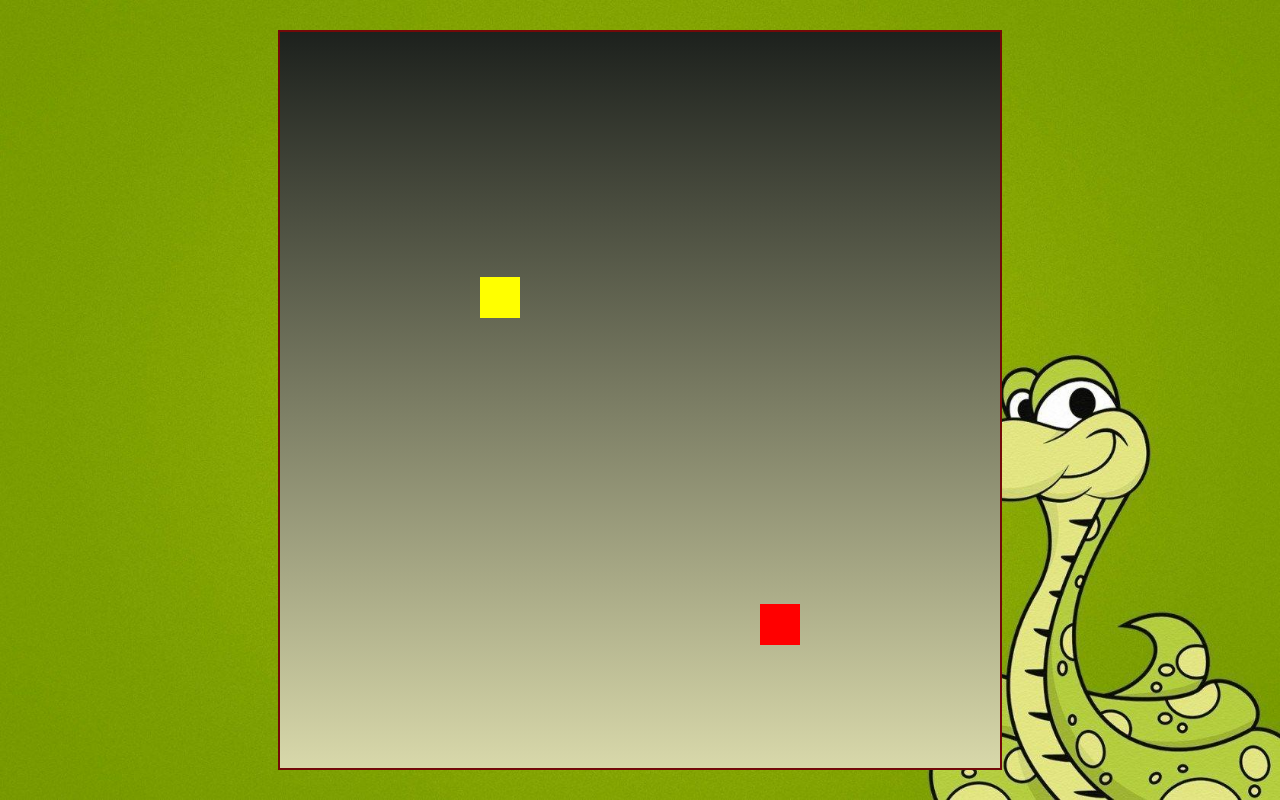
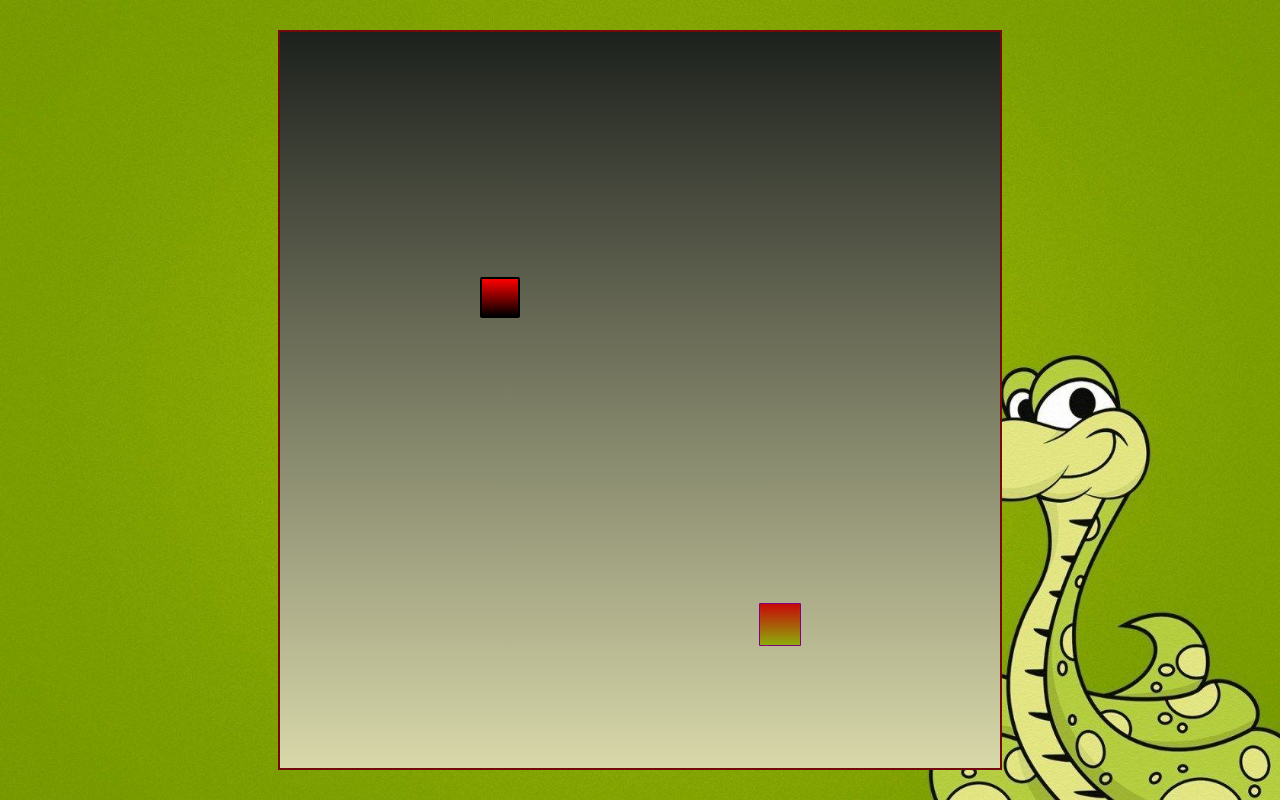
Before and after one commit to Nikhilup-1604/Snake_game, a plain HTML site: page index.html in a window 1280 px wide. Drawn offline with Linux system fonts and the light colour scheme.

Commit message:
added some styling to css file

```diff
--- a/css/styles.css
+++ b/css/styles.css
@@ -25,11 +25,22 @@
 }
 
 .head{
-    background-color: red;
+    background:linear-gradient(rgb(200, 8, 8),rgb(140, 172, 10));
+    border: 0.5px solid purple;
+    transform: scale(1.05);
+    border-radius: 1px;
+
 }
 .snake{
     background-color:purple;
+    border: .15vmin solid white;
+    border-radius: 2px;
+
+
 }
 .food{
-    background-color:yellow;
+    background:linear-gradient(red,black);
+    border: .25vmin solid black;
+    border-radius: 2px;
+
 }
--- a/js/index.js
+++ b/js/index.js
@@ -37,7 +37,7 @@ function isCollide(sarr){
             }
         }
         //2.If it collides to the wall.
-        if(sarr[0].x >= 18 || sarr[0].x <= 0 && sarr[0].y >= 18 || sarr[0].y <= 0){
+        if(sarr[0].x >= 18 || sarr[0].x <= 0 || sarr[0].y >= 18 || sarr[0].y <= 0){
             return true;
         }
 
```
